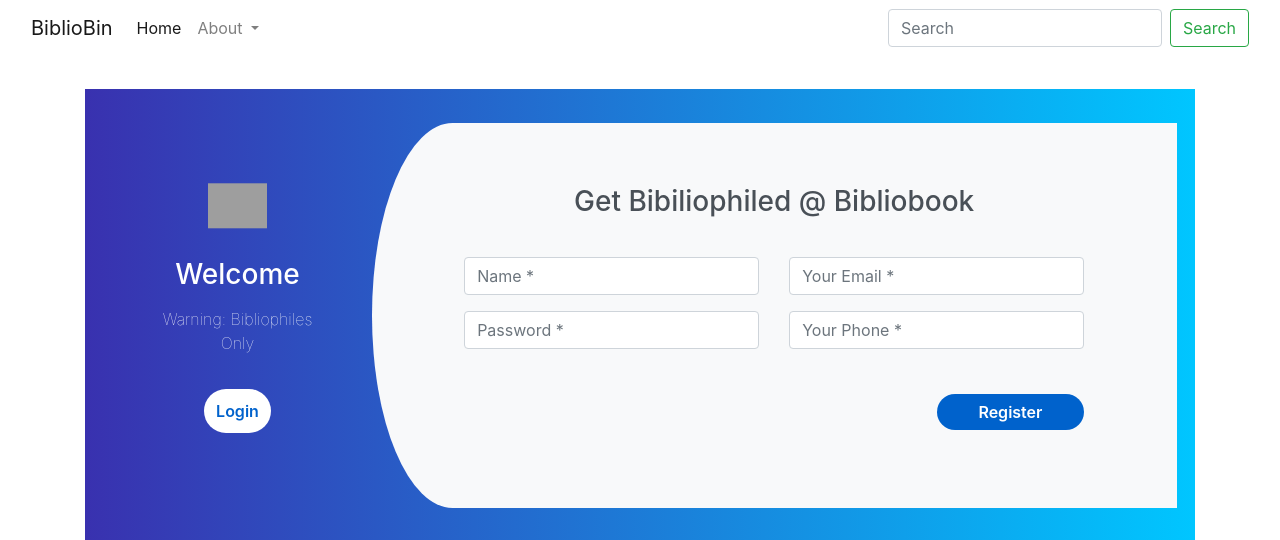
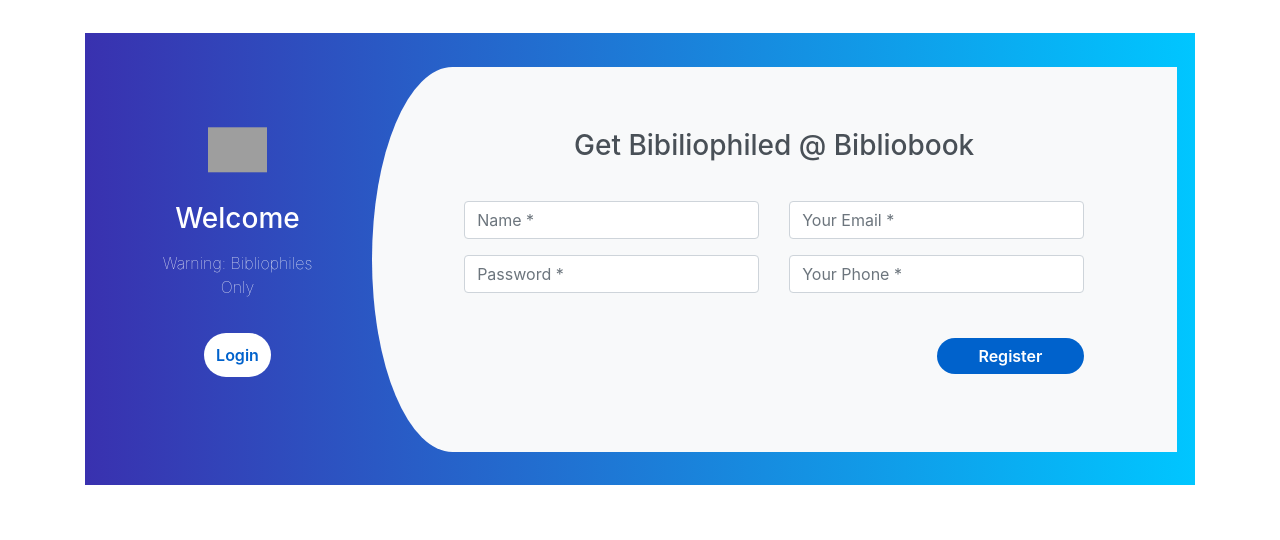
Before and after one commit to josharsh/BiblioBin, a Flask app: page / in a window 1280 px wide. Shown: the top 540 px of the page. Run offline with Flask 2, Linux system fonts and the light colour scheme; some libraries are stand-ins or nearby versions; grey boxes are pictures that could not be loaded.

Commit message:
Restored to Version 1.2

```diff
--- a/templates/index.html
+++ b/templates/index.html
@@ -1,37 +1,4 @@
 {% extends 'layout.html' %}
-{% block navbar%}
-<div class="container-fluid">
-<nav class="navbar navbar-expand-lg navbar-light ">
-        <a class="navbar-brand" href="/">BiblioBin</a>
-
-        <div class="collapse navbar-collapse" id="navbarSupportedContent">
-          <ul class="navbar-nav mr-auto">
-            <li class="nav-item active">
-              <a class="nav-link" href="/">Home <span class="sr-only">(current)</span></a>
-            </li>
-
-            <li class="nav-item dropdown">
-              <a class="nav-link dropdown-toggle" href="#" id="navbarDropdown" role="button" data-toggle="dropdown" aria-haspopup="true" aria-expanded="false">
-                About
-              </a>
-              <div class="dropdown-menu" aria-labelledby="navbarDropdown">
-                <a class="dropdown-item" href="#">About </a>
-                <a class="dropdown-item" href="#">Developers</a>
-                <div class="dropdown-divider"></div>
-                <a class="dropdown-item" href="#">Contribute</a>
-              </div>
-            </li>
-
-          </ul>
-          <form class="form-inline my-2 my-lg-0">
-            <input class="form-control mr-sm-2" type="search" placeholder="Search" aria-label="Search">
-            <button class="btn btn-outline-success my-2 my-sm-0" type="submit">Search</button>
-          </form>
-        </div>
-      </nav>
-    </div>
-{% endblock%}
-
 
 {% block body%}
 <div class="container">
```
Also changed, not shown: README.md.
